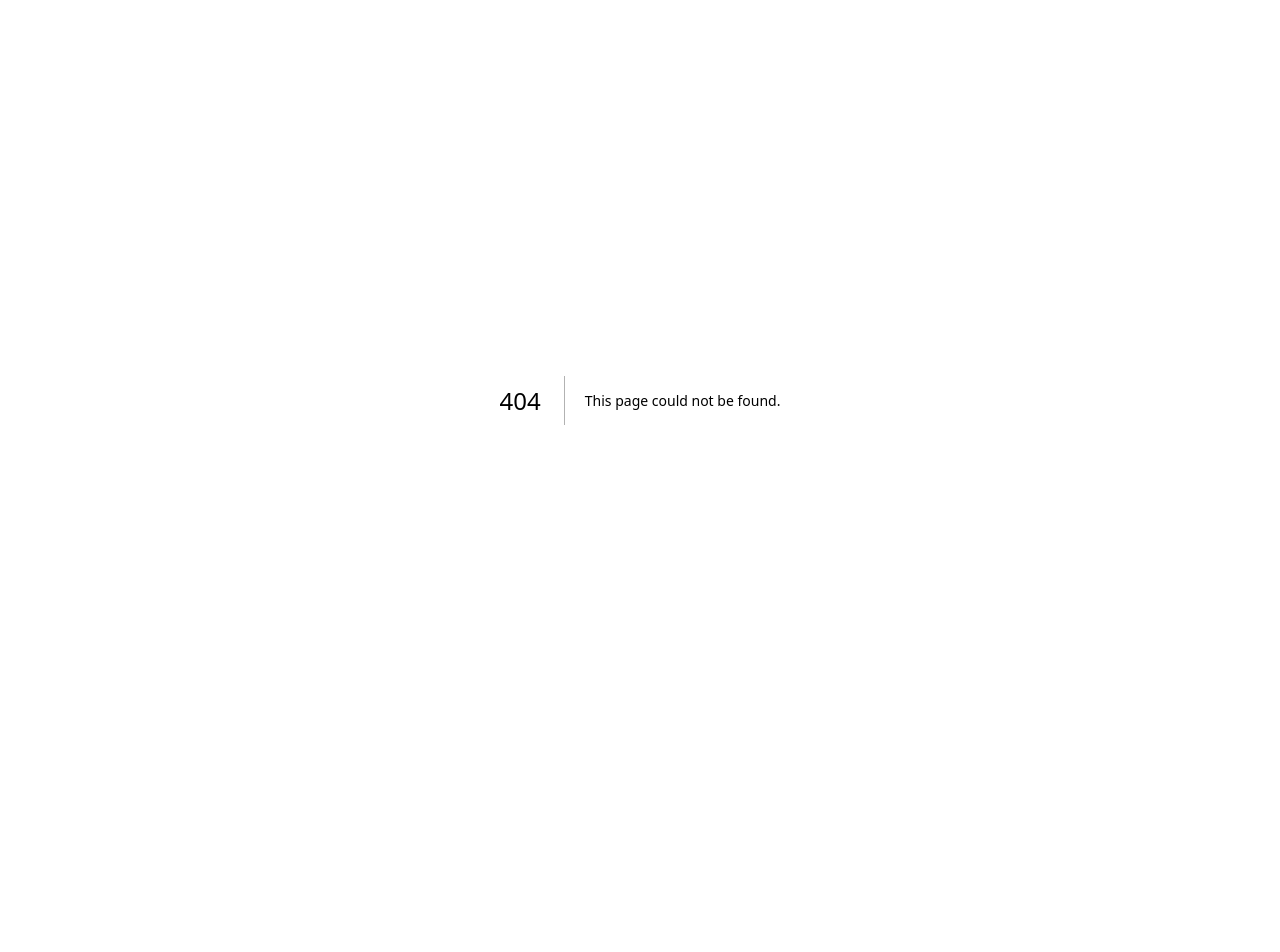
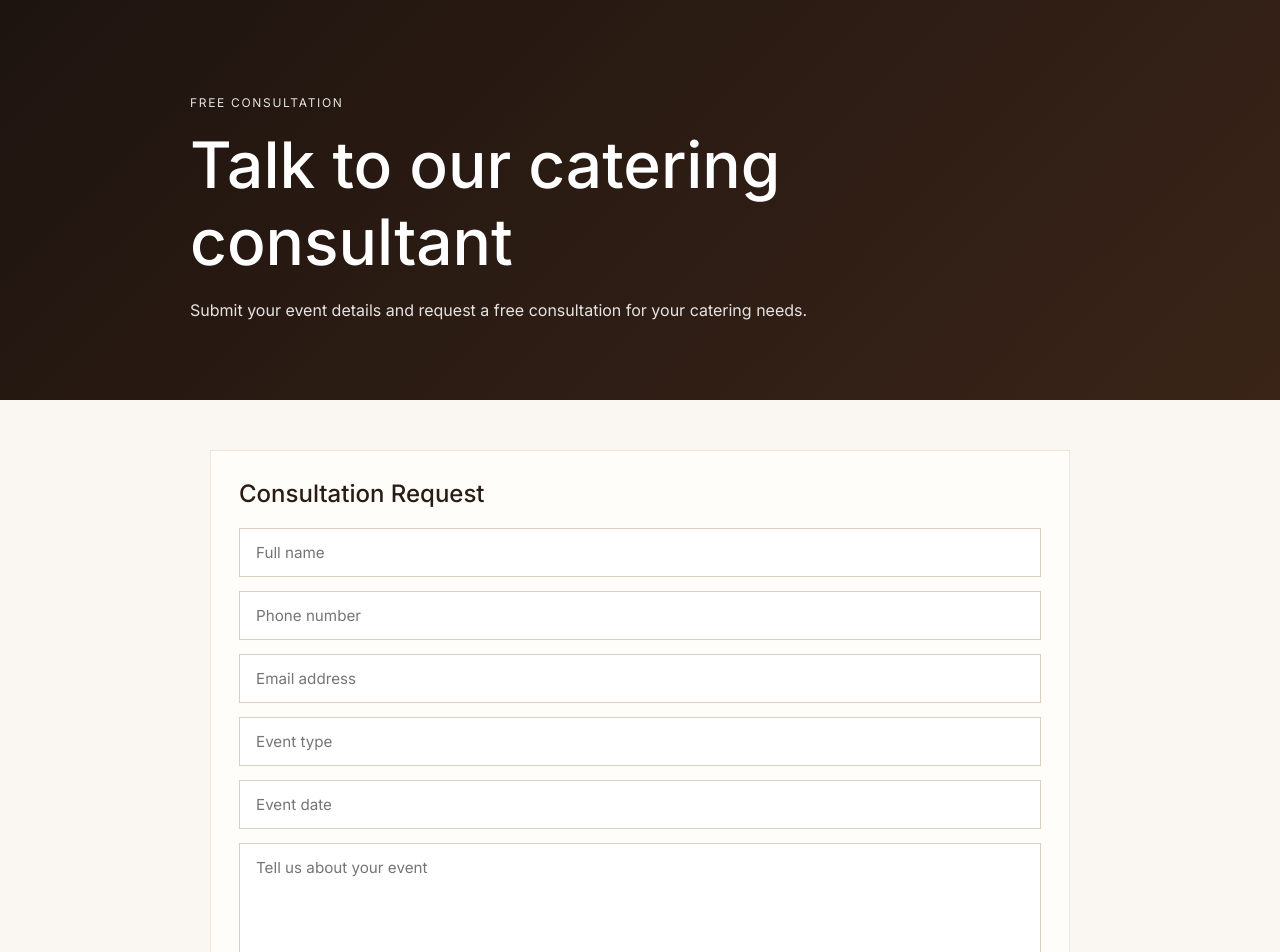
Before and after one commit to kantterosclothingco-lab/soulfood-fusion-house, a Next.js app: page /consultation in a window 1280 px wide. Before the commit this address had no page. Shown: the top 952 px of the page. Before the commit the page ends 800 px from the top, so only its background shows below. Built offline with nearby package versions, Linux system fonts and the light colour scheme.

Commit message:
Create consultation.js

```diff
--- /dev/null
+++ b/pages/consultation.js
@@ -0,0 +1,216 @@
+import Head from "next/head";
+import Link from "next/link";
+import { useState } from "react";
+
+export default function ConsultationPage() {
+  const [form, setForm] = useState({
+    fullName: "",
+    phone: "",
+    email: "",
+    eventType: "",
+    eventDate: "",
+    notes: "",
+  });
+
+  function handleChange(e) {
+    setForm({ ...form, [e.target.name]: e.target.value });
+  }
+
+  function handleSubmit(e) {
+    e.preventDefault();
+    alert("Consultation request form saved. Next step: connect this to consultant app.");
+  }
+
+  return (
+    <>
+      <Head>
+        <title>Free Consultation | Soulfood Fusion House</title>
+        <meta name="viewport" content="width=device-width, initial-scale=1" />
+        <link
+          href="https://fonts.googleapis.com/css2?family=Inter:wght@300;400;500;600&display=swap"
+          rel="stylesheet"
+        />
+      </Head>
+
+      <main className="page">
+        <section className="hero">
+          <div className="heroInner">
+            <p className="eyebrow">Free Consultation</p>
+            <h1>Talk to our catering consultant</h1>
+            <p>
+              Submit your event details and request a free consultation for your
+              catering needs.
+            </p>
+          </div>
+        </section>
+
+        <section className="formSection">
+          <div className="formCard">
+            <h2>Consultation Request</h2>
+
+            <form onSubmit={handleSubmit} className="formGrid">
+              <input
+                type="text"
+                name="fullName"
+                placeholder="Full name"
+                value={form.fullName}
+                onChange={handleChange}
+                required
+              />
+
+              <input
+                type="tel"
+                name="phone"
+                placeholder="Phone number"
+                value={form.phone}
+                onChange={handleChange}
+                required
+              />
+
+              <input
+                type="email"
+                name="email"
+                placeholder="Email address"
+                value={form.email}
+                onChange={handleChange}
+                required
+              />
+
+              <input
+                type="text"
+                name="eventType"
+                placeholder="Event type"
+                value={form.eventType}
+                onChange={handleChange}
+                required
+              />
+
+              <input
+                type="text"
+                name="eventDate"
+                placeholder="Event date"
+                value={form.eventDate}
+                onChange={handleChange}
+                required
+              />
+
+              <textarea
+                name="notes"
+                placeholder="Tell us about your event"
+                value={form.notes}
+                onChange={handleChange}
+                rows="6"
+              />
+
+              <button type="submit">Request Free Consultation</button>
+            </form>
+
+            <div className="backLink">
+              <Link href="/catering">← Back to Catering</Link>
+            </div>
+          </div>
+        </section>
+      </main>
+
+      <style jsx global>{`
+        * {
+          box-sizing: border-box;
+        }
+
+        body {
+          margin: 0;
+          font-family: "Inter", sans-serif;
+          background: #faf7f2;
+          color: #2a1c15;
+        }
+
+        .page {
+          min-height: 100vh;
+        }
+
+        .hero {
+          background: linear-gradient(135deg, #1e140f, #3a2418);
+          color: white;
+          padding: 80px 20px 60px;
+        }
+
+        .heroInner {
+          max-width: 900px;
+          margin: 0 auto;
+        }
+
+        .eyebrow {
+          font-size: 0.75rem;
+          text-transform: uppercase;
+          letter-spacing: 0.14em;
+          color: #d8b07a;
+        }
+
+        .hero h1 {
+          font-size: clamp(2.2rem, 5vw, 4rem);
+          margin: 12px 0 14px;
+          font-weight: 500;
+        }
+
+        .hero p {
+          max-width: 650px;
+          line-height: 1.8;
+          color: rgba(255, 255, 255, 0.88);
+        }
+
+        .formSection {
+          padding: 50px 20px 70px;
+        }
+
+        .formCard {
+          max-width: 860px;
+          margin: 0 auto;
+          background: #fffdf9;
+          border: 1px solid #f0e6d8;
+          padding: 28px;
+        }
+
+        .formCard h2 {
+          margin-top: 0;
+          font-weight: 500;
+        }
+
+        .formGrid {
+          display: grid;
+          gap: 14px;
+        }
+
+        .formGrid input,
+        .formGrid textarea {
+          width: 100%;
+          padding: 14px 16px;
+          border: 1px solid #dccfbe;
+          background: white;
+          font-size: 0.95rem;
+          font-family: inherit;
+          color: #2a1c15;
+        }
+
+        .formGrid button {
+          border: none;
+          background: #c79356;
+          color: #1e120d;
+          padding: 14px 18px;
+          font-size: 0.95rem;
+          font-weight: 600;
+          cursor: pointer;
+        }
+
+        .backLink {
+          margin-top: 18px;
+        }
+
+        .backLink a {
+          color: #7c5a3c;
+          text-decoration: none;
+          font-size: 0.92rem;
+        }
+      `}</style>
+    </>
+  );
+}
```
